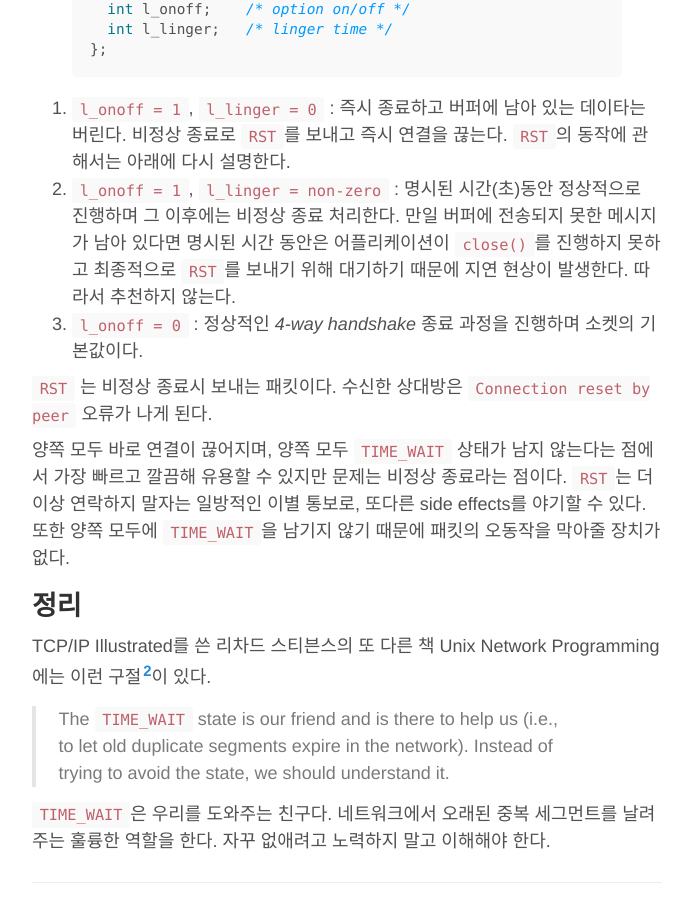
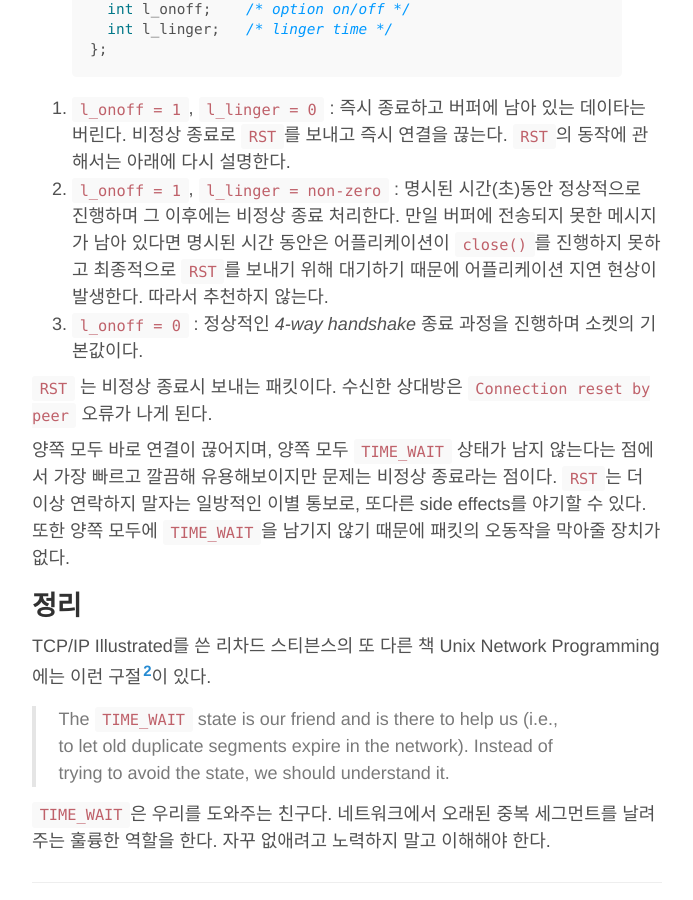
Before and after one commit to Umaigenomu/likejazz.github.io, a Jekyll site: the page built from _posts/2015-06-10-time-wait.md, in a window 1280 px wide and 900 px high, scrolled down 19853 px. Shown: the whole window, without its empty margins (293-986 px from the left). Built offline with Jekyll 4.4.1, drawn with Linux system fonts in a browser that asks for light colours; some of the changed text lies outside the part shown.

Commit message:
Publishing

```diff
--- a/_posts/2015-06-10-time-wait.md
+++ b/_posts/2015-06-10-time-wait.md
@@ -651,12 +651,12 @@ struct  linger {
 {% endhighlight %}
 
 1. `l_onoff = 1`, `l_linger = 0` : 즉시 종료하고 버퍼에 남아 있는 데이타는 버린다. 비정상 종료로 `RST`를 보내고 즉시 연결을 끊는다. `RST`의 동작에 관해서는 아래에 다시 설명한다.
-1. `l_onoff = 1`, `l_linger = non-zero` : 명시된 시간(초)동안 정상적으로 진행하며 그 이후에는 비정상 종료 처리한다. 만일 버퍼에 전송되지 못한 메시지가 남아 있다면 명시된 시간 동안은 어플리케이션이 `close()`를 진행하지 못하고 최종적으로 `RST`를 보내기 위해 대기하기 때문에 지연 현상이 발생한다. 따라서 추천하지 않는다.
+1. `l_onoff = 1`, `l_linger = non-zero` : 명시된 시간(초)동안 정상적으로 진행하며 그 이후에는 비정상 종료 처리한다. 만일 버퍼에 전송되지 못한 메시지가 남아 있다면 명시된 시간 동안은 어플리케이션이 `close()`를 진행하지 못하고 최종적으로 `RST`를 보내기 위해 대기하기 때문에 어플리케이션 지연 현상이 발생한다. 따라서 추천하지 않는다.
 1. `l_onoff = 0` : 정상적인 *4-way handshake* 종료 과정을 진행하며 소켓의 기본값이다.
 
 `RST` 는 비정상 종료시 보내는 패킷이다. 수신한 상대방은 `Connection reset by peer` 오류가 나게 된다.
 
-양쪽 모두 바로 연결이 끊어지며, 양쪽 모두 `TIME_WAIT` 상태가 남지 않는다는 점에서 가장 빠르고 깔끔해 유용할 수 있지만 문제는 비정상 종료라는 점이다. `RST`는 더 이상 연락하지 말자는 일방적인 이별 통보로, 또다른 side effects를 야기할 수 있다. 또한 양쪽 모두에 `TIME_WAIT`을 남기지 않기 때문에 패킷의 오동작을 막아줄 장치가 없다.
+양쪽 모두 바로 연결이 끊어지며, 양쪽 모두 `TIME_WAIT` 상태가 남지 않는다는 점에서 가장 빠르고 깔끔해 유용해보이지만 문제는 비정상 종료라는 점이다. `RST`는 더 이상 연락하지 말자는 일방적인 이별 통보로, 또다른 side effects를 야기할 수 있다. 또한 양쪽 모두에 `TIME_WAIT`을 남기지 않기 때문에 패킷의 오동작을 막아줄 장치가 없다.
 
 ## 정리
 
```
Also changed, not shown: other parts of _posts/2015-06-10-time-wait.md (+2 -2 lines).
